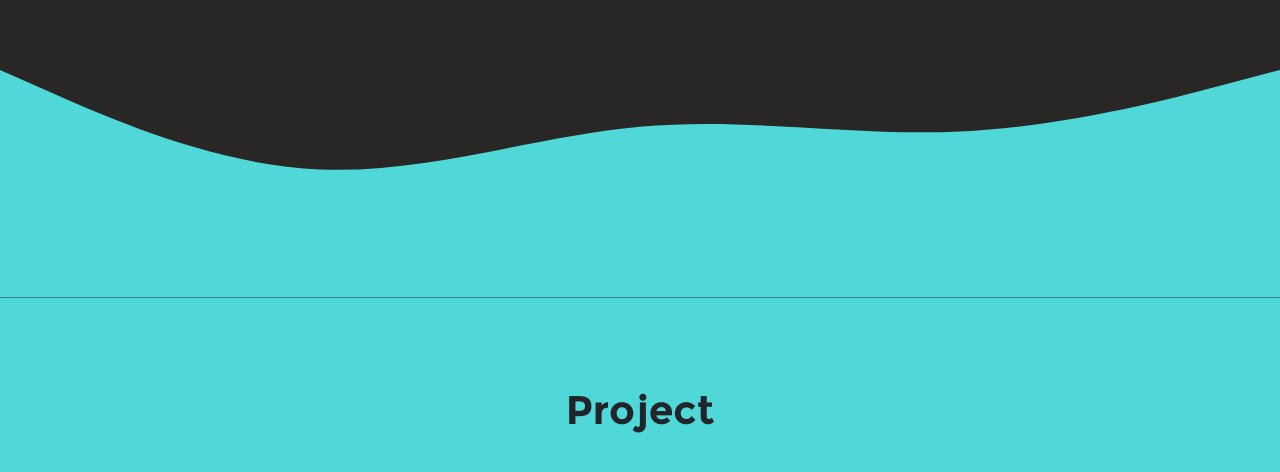
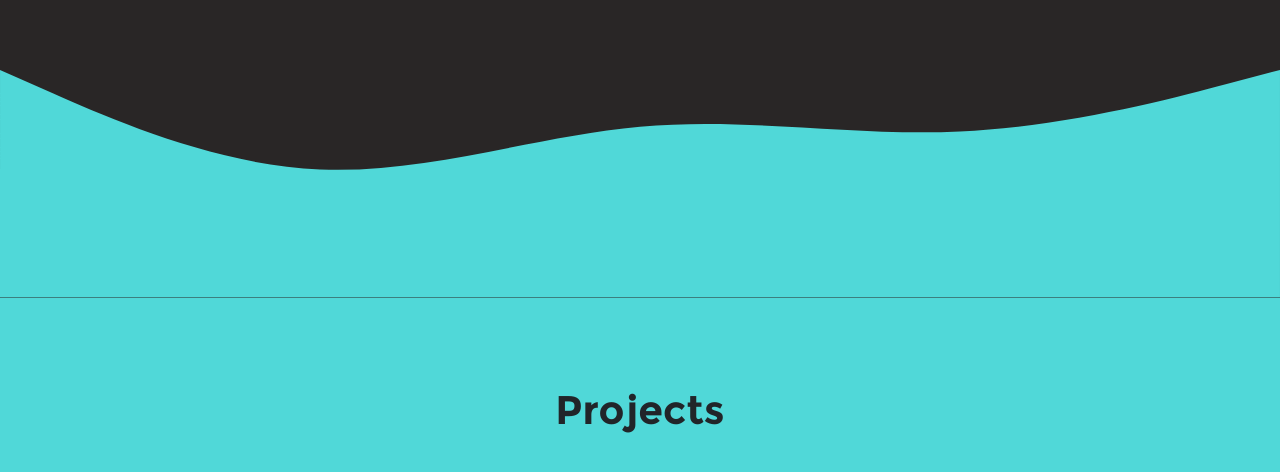
Before and after one commit to alanzagi/alanzagi.github.io, a plain HTML site: page index.html in a window 1280 px wide. Shown: the part 3857-4329 px from the top of the page. Drawn offline with nearby package versions, Linux system fonts and the light colour scheme; a web font is replaced by a local one.

Commit message:
change "project" to "projects"

```diff
--- a/index.html
+++ b/index.html
@@ -138,7 +138,7 @@
     <div class="container4" id="project">
       <!-- Start Main C4 -->
       <main>
-        <h1 data-aos="fade-down" data-aos-duration="1200">Project</h1>
+        <h1 data-aos="fade-down" data-aos-duration="1200">Projects</h1>
       </main>
       <!-- End Main C4 -->
     </div>
```
